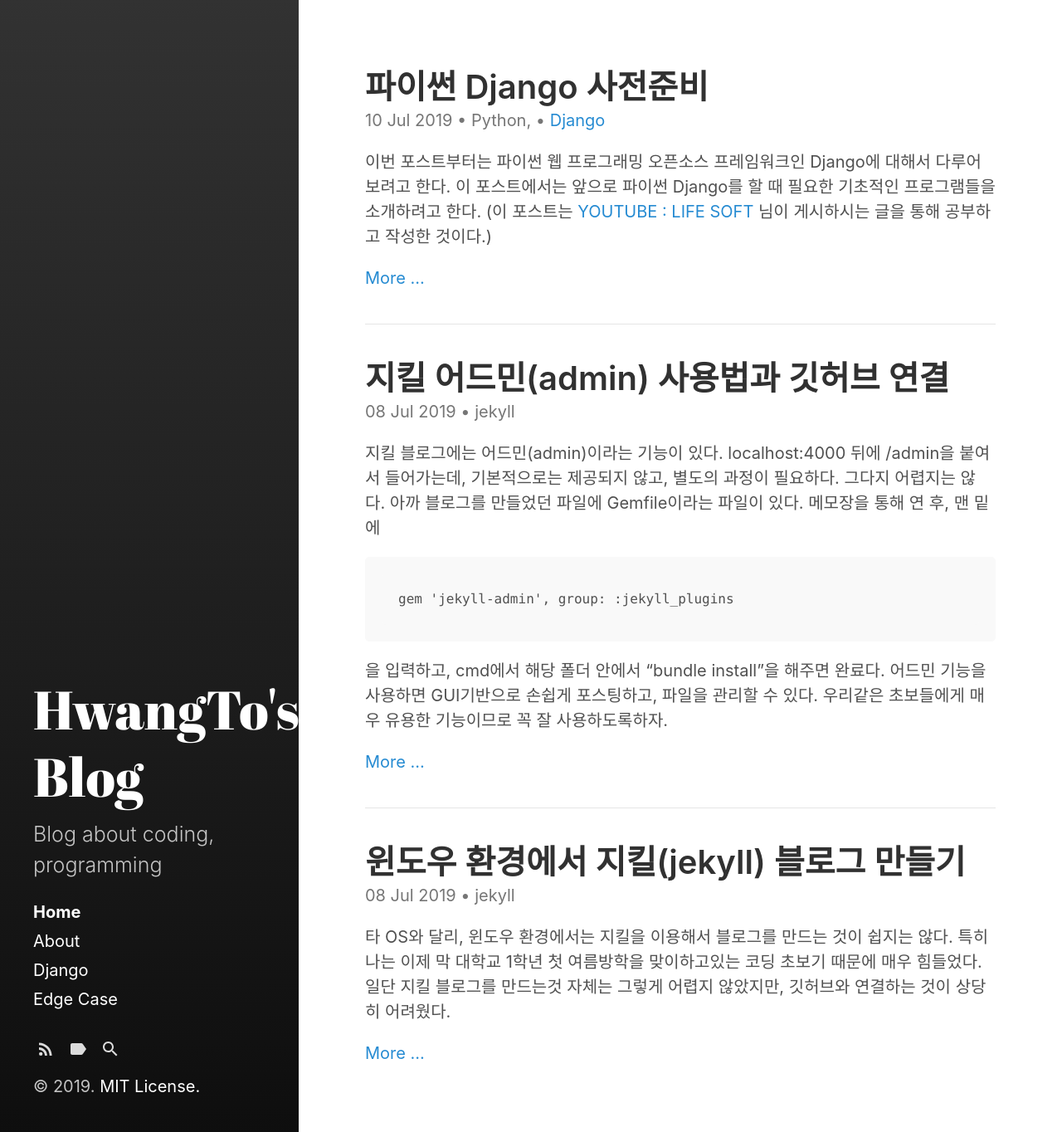
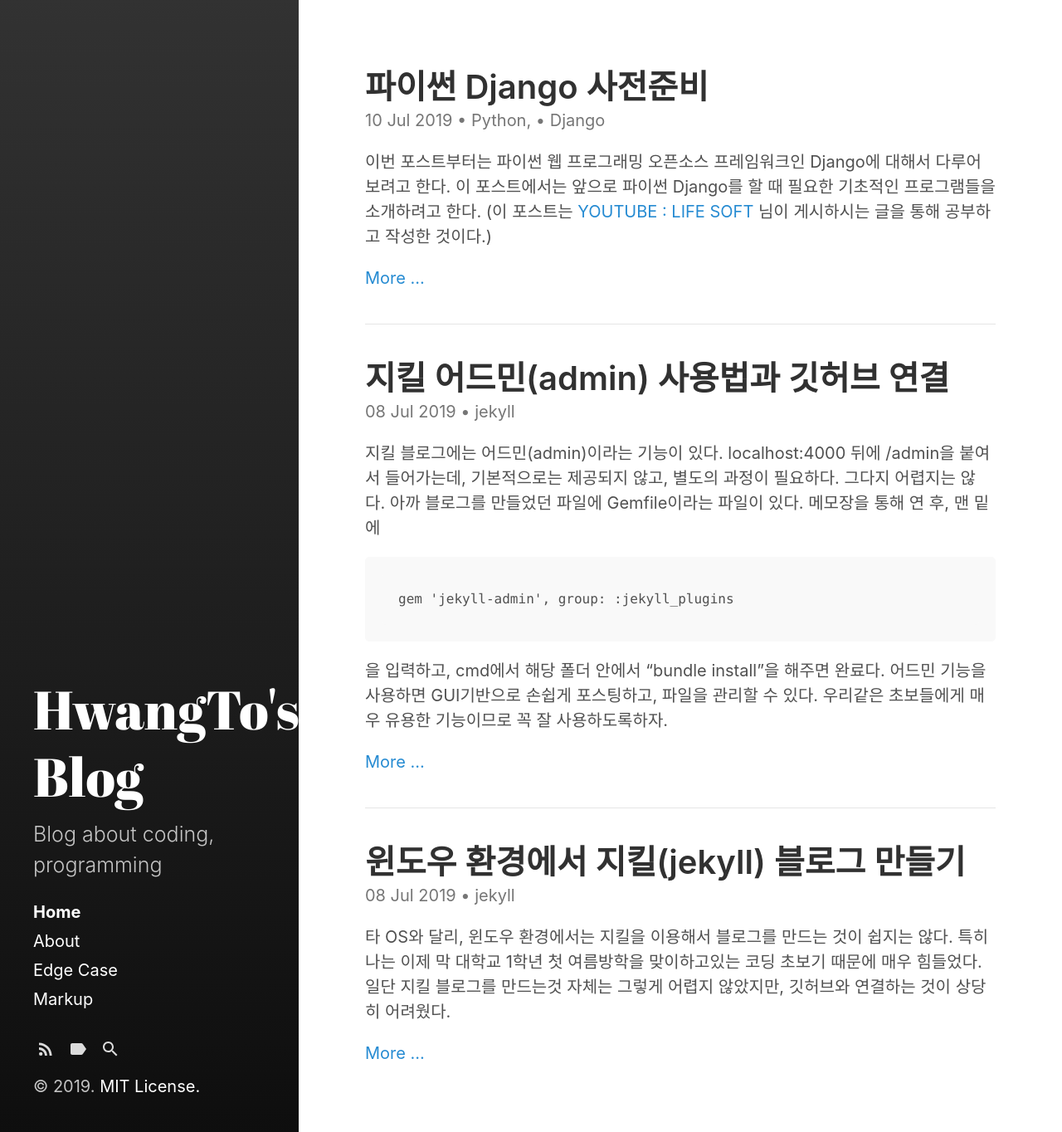
Before and after one commit to HwangToLee/HwangToLee.github.io, a Jekyll site: the page built from index.html, in a window 1280 px wide. Shown: the whole page at 83% size. Built offline with Jekyll 4.4.1, drawn with Linux system fonts in a browser that asks for light colours; the list of posts is cut into pages by our own code.

Commit message:
Revert "a"
This reverts commit 5300dbbade4bf91aa256524acfd9121bee6772a1.

```diff
--- a/Gemfile
+++ b/Gemfile
@@ -1,4 +1,2 @@
 source "https://rubygems.org"
 gemspec
-
-gem 'jekyll-admin', group: :jekyll_plugins
--- a/category/django.md
+++ b/category/markup.md
@@ -1,6 +1,6 @@
 ---
 layout: category
-title: Django
+title: Markup
 ---
 
 Another sample category page.
```
